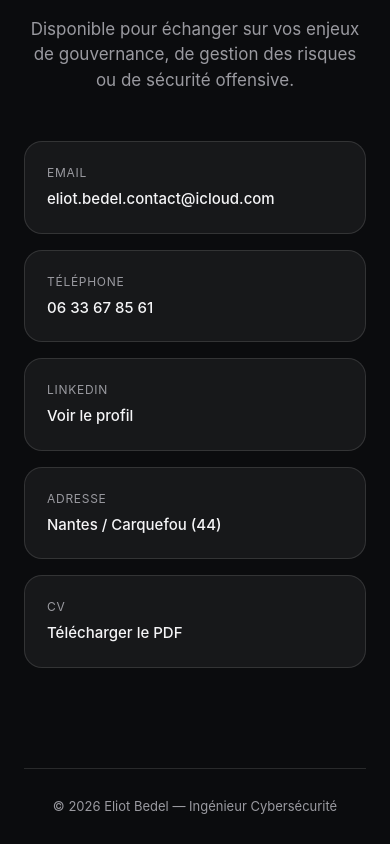
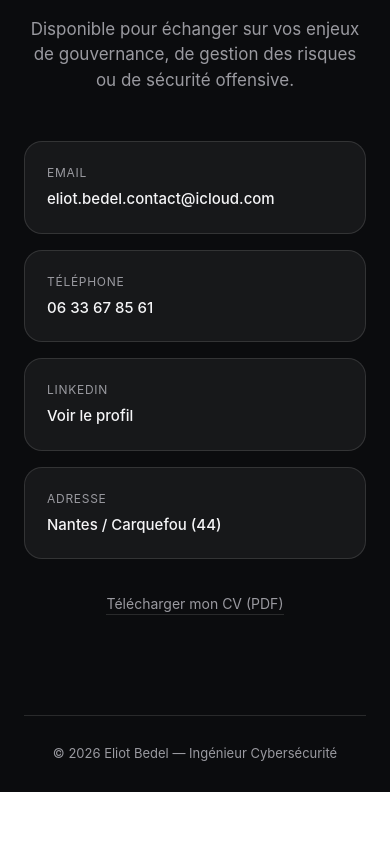
Before and after one commit to The-bub/CV, a React (Vite) app: page / in a window 390 px wide. Shown: the part 8810-9654 px from the top of the page. After the commit the page ends 9602 px from the top, so only its background shows below. Built offline with nearby package versions, Linux system fonts and the light colour scheme.

Commit message:
Sort le CV de la grille de contact, le remet en lien discret
La 5e carte cassait l'équilibre 2x2 de la grille (Email, Téléphone,
LinkedIn, Adresse). Le lien de téléchargement est maintenant un texte
centré sous la grille, dans le même esprit que la ligne de mots-clés
du hero.

```diff
--- a/src/components/Contact.jsx
+++ b/src/components/Contact.jsx
@@ -52,9 +52,11 @@ export default function Contact() {
             <span className="contact__label">Adresse</span>
             <span className="contact__value">{contact.address}</span>
           </a>
-          <a className="contact__item cursor-target" href="/eliot-bedel-cv.pdf" download>
-            <span className="contact__label">CV</span>
-            <span className="contact__value">Télécharger le PDF</span>
+        </Reveal>
+
+        <Reveal as="p" className="contact__cv">
+          <a href="/eliot-bedel-cv.pdf" download>
+            Télécharger mon CV (PDF)
           </a>
         </Reveal>
       </div>
--- a/src/index.css
+++ b/src/index.css
@@ -771,6 +771,24 @@ a.contact__item:hover {
   word-break: break-word;
 }
 
+.contact__cv {
+  margin-top: 32px;
+  text-align: center;
+}
+
+.contact__cv a {
+  font-size: 14px;
+  color: var(--text-on-dark-dim);
+  border-bottom: 1px solid var(--border-dark);
+  padding-bottom: 2px;
+  transition: color 0.2s ease, border-color 0.2s ease;
+}
+
+.contact__cv a:hover {
+  color: #4db8ff;
+  border-color: #4db8ff;
+}
+
 .footer {
   border-top: 1px solid var(--border-dark);
   padding: 28px 24px;
```
